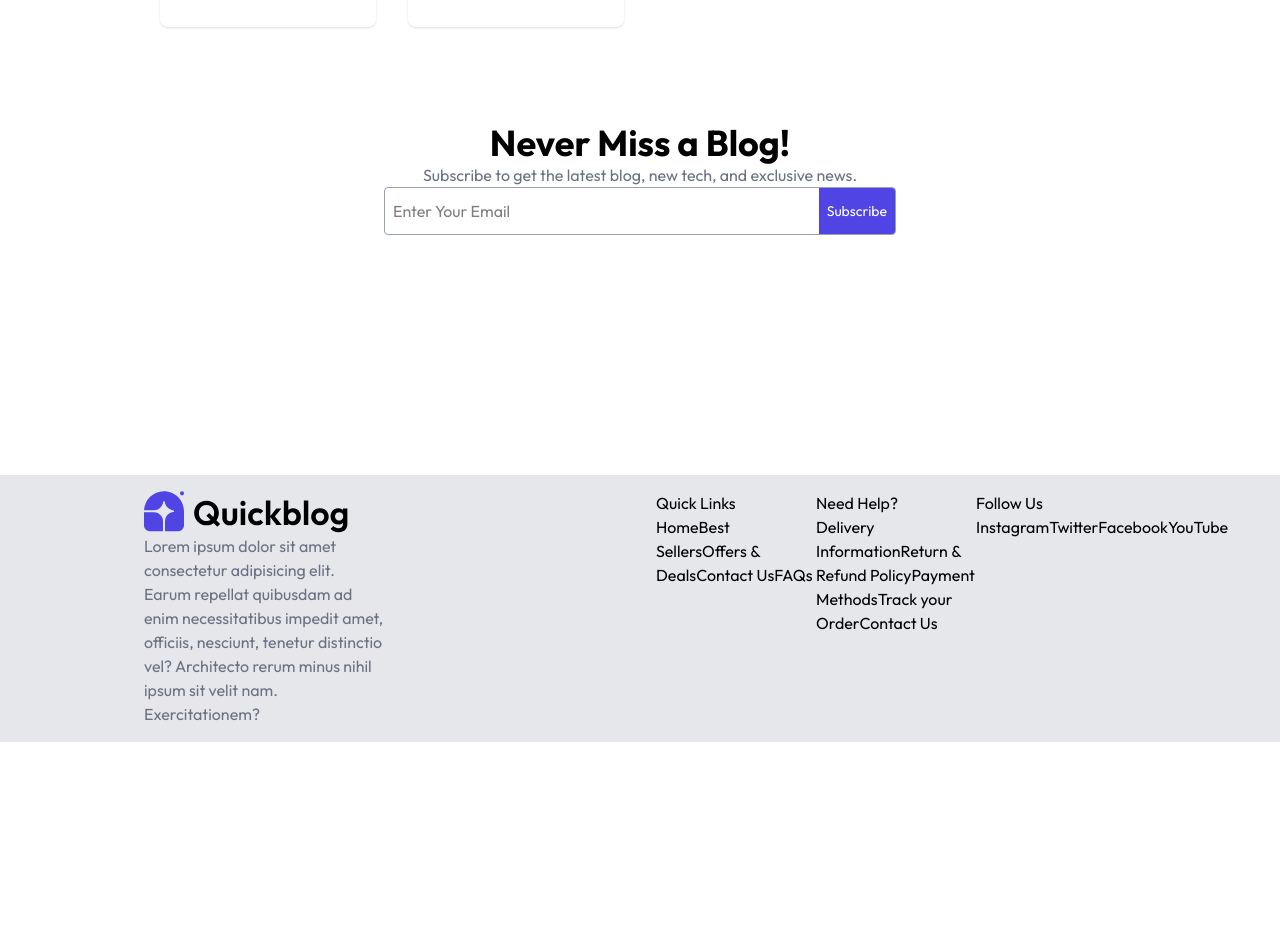
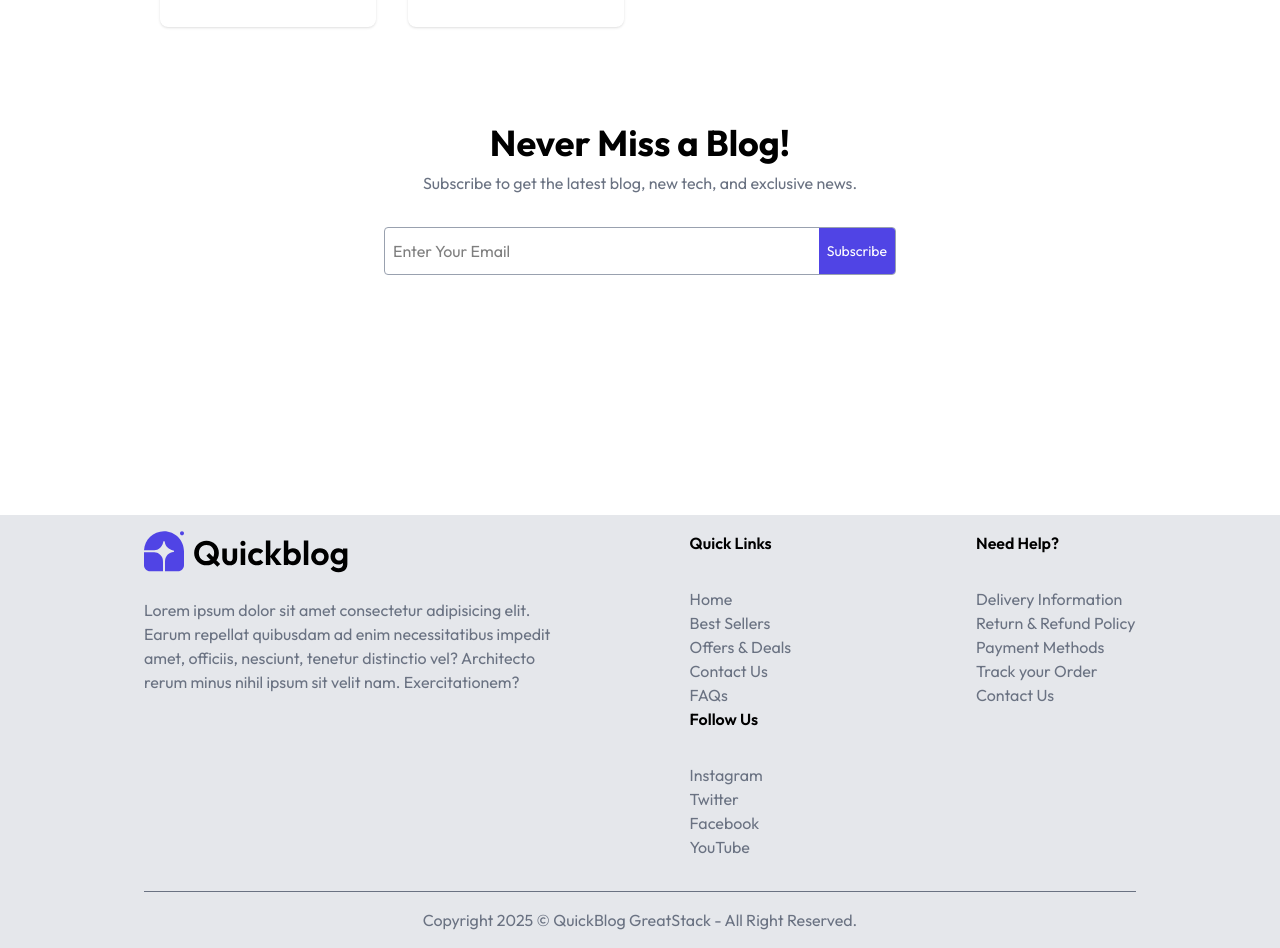
Before and after one commit to GowthamAbi/blog, a React (Vite) app: page / in a window 1280 px wide. Shown: the part 1620-2568 px from the top of the page. Before the commit the page ends 2362 px from the top, so only its background shows below. Built offline with nearby package versions, Linux system fonts and the light colour scheme.

Commit message:
Home Page Complete

```diff
--- a/src/components/Footer.jsx
+++ b/src/components/Footer.jsx
@@ -1,26 +1,35 @@
 import React from 'react'
 import { assets,footer_data } from '../assets/assets'
-import { div, h1 } from 'motion/react-client'
+import { div, h1, li } from 'motion/react-client'
 
 export const Footer = () => {
   return (
     <div className='bg-gray-200 mt-60 p-4'>
         <div className='mx-8 sm:mx-20 xl:mx-32 flex justify-between'>
-            <div className='w-60'>
+            <div className=' '>
                 <img src={assets.logo} />
-                <p className='text-gray-500'>Lorem ipsum dolor sit amet consectetur adipisicing elit. Earum repellat
+                <p className='text-gray-500 max-w-[410px] mt-6'>Lorem ipsum dolor sit amet consectetur adipisicing elit. Earum repellat
                      quibusdam ad enim necessitatibus impedit amet, officiis, nesciunt,
                     tenetur distinctio vel?
                      Architecto rerum minus nihil ipsum sit velit nam. Exercitationem?</p>
             </div>
-            <div className='flex justify-between '>
+            <div className='flex flex-wrap justify-between w-full md:w-[45%] '>
                     {footer_data.map((item,index)=>(
-                        <div key={index} className='w-40 flex-wrap'>
-                        <h1>{item.title}</h1>
-                        <h1>{item.links}</h1>
+                        <div key={index} className=' w-40 '>
+                        <h3 className='mb-8 font-semibold'>{item.title}</h3>
+                        <ul>
+                          {item.links.map((link,i)=>(
+                            <li key={i} className='text-gray-500'><a href="#">{link}</a></li>
+                          ))}
+                        </ul>
                         </div>
                     ))}
             </div>
+
+            </div>
+            <div className='mx-8 sm:mx-20 xl:mx-32 mt-8 text-gray-500 text-center '>
+              <hr  />
+              <p className='pt-4'>Copyright 2025 © QuickBlog GreatStack - All Right Reserved.</p>
             </div>
 
     </div>
--- a/src/components/NewsLetter.jsx
+++ b/src/components/NewsLetter.jsx
@@ -3,10 +3,10 @@ import React from 'react'
 export const NewsLetter = () => {
   return (
     <div>
-        <div className='flex-col justify-center  text-center'>
-            <h1 className='font-bold text-4xl'>Never Miss a Blog!</h1>
+        <div className='flex-col justify-center  text-center '>
+            <h1 className='font-bold text-4xl pb-2'>Never Miss a Blog!</h1>
             <h5 className='text-gray-500'>Subscribe to get the latest blog, new tech, and exclusive news.</h5>
-            <form className='flex border border-gray-400 mx-auto max-w-lg bg-white overflow-hidden max-sm:scale-75 h-12  rounded-sm  ' >
+            <form className='flex border border-gray-400 mx-auto max-w-lg bg-white overflow-hidden max-sm:scale-75 h-12  rounded-sm mt-8  ' >
                 <input type="text" placeholder='Enter Your Email' className='w-full pl-2' required="true"/>
                 <button className='bg-primary text-white text-sm p-2 rounded-esm'>Subscribe</button>
             </form>
```
